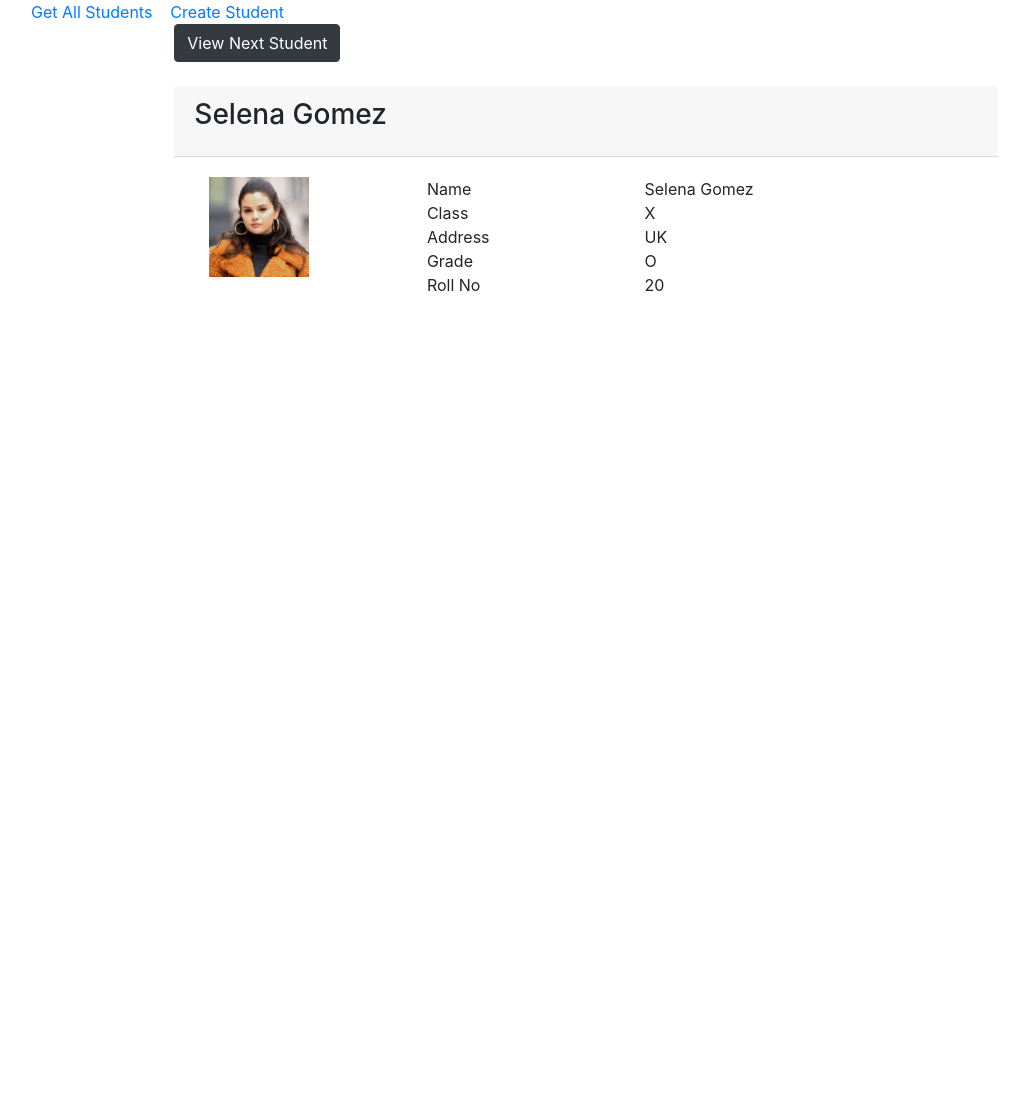
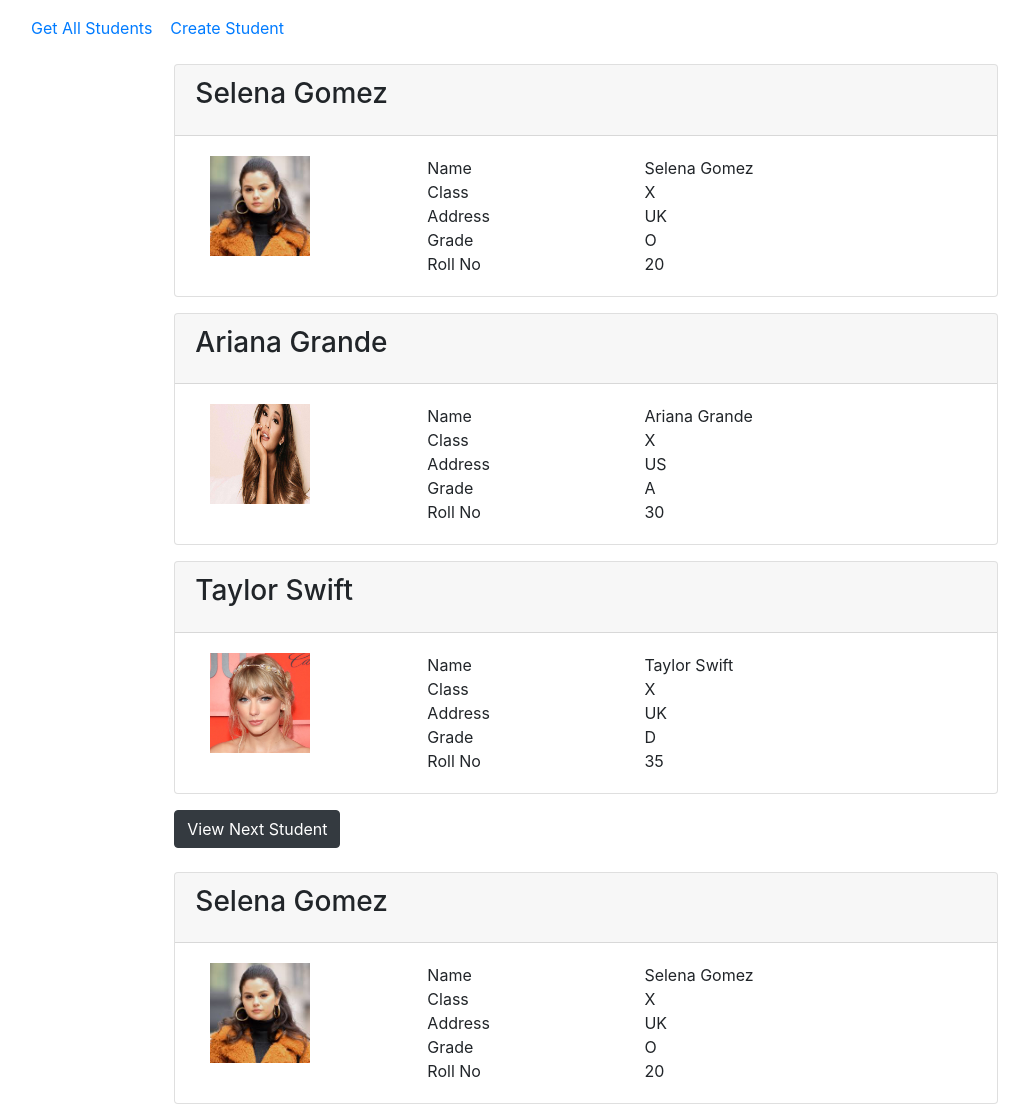
Before and after one commit to Anagha1009/AngularCrud, an Angular app in the folder CrudProject/: page /list-students in a window 1280 px wide. Shown: the whole page, without its empty margins (54-1083 px from the left). Before the commit the page ends 800 px from the top, so only its background shows below. Built offline with nearby package versions, Linux system fonts and the light colour scheme.

Commit message:
listStudents

```diff
--- a/CrudProject/src/app/app.component.html
+++ b/CrudProject/src/app/app.component.html
@@ -1,4 +1,4 @@
-<div class="container">
+<div class="container mt-3 pb-2">
     <a routerLink="list-students">Get All Students</a>
     &nbsp;&nbsp;
     <a routerLink="create-students">Create Student</a>
--- a/CrudProject/src/app/student/list-students/list-students.component.html
+++ b/CrudProject/src/app/student/list-students/list-students.component.html
@@ -1,8 +1,10 @@
 <div class="col-md-8 mx-auto">
-    <!-- <div class="card my-3" *ngFor="let student of students">
+    <div class="card my-3" *ngFor="let student of students">
         <app-display-student [student]="student"></app-display-student>
-    </div>     -->
+    </div>
     <button (click)="nextStudent()" class="btn btn-dark">View Next Student</button>
     <br><br>
-    <app-display-student [student]="studentToDisplay"></app-display-student>
+    <div class="card">
+        <app-display-student [student]="studentToDisplay"></app-display-student>
+    </div>
 </div>
```
